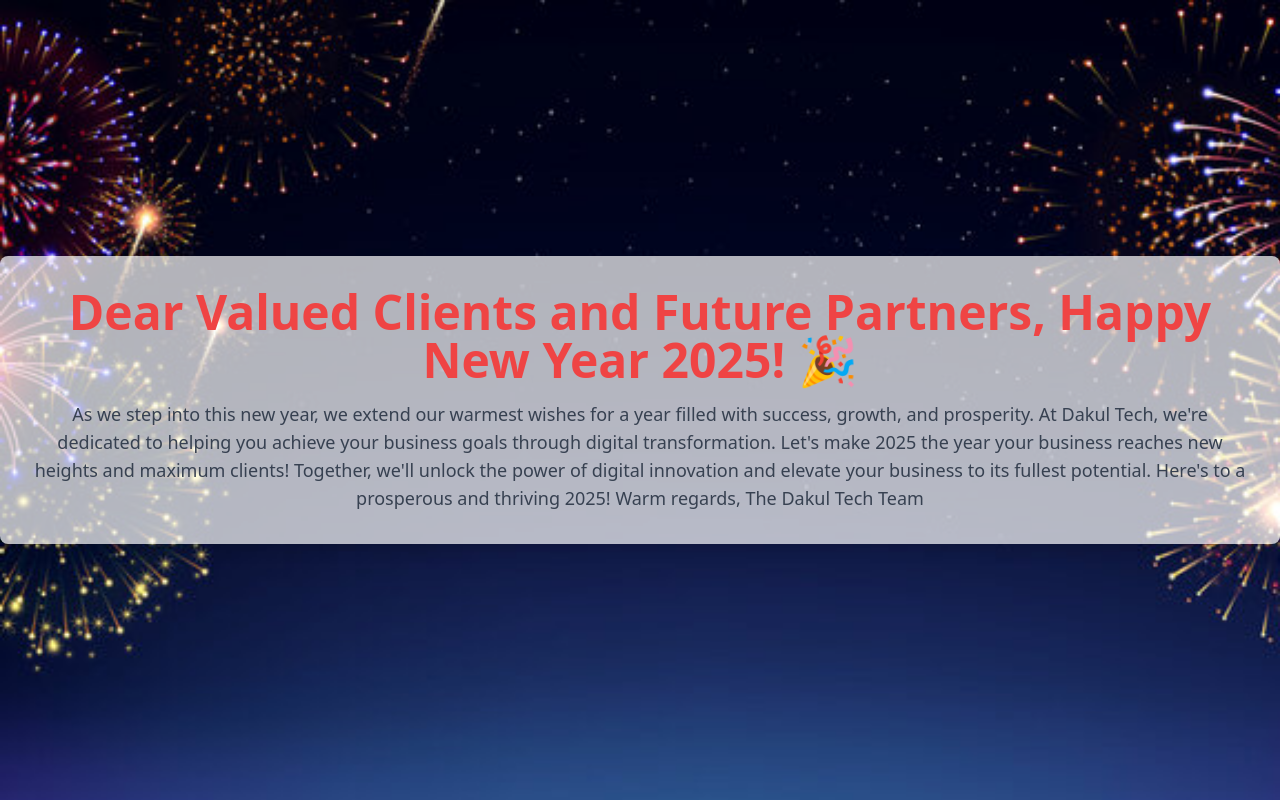
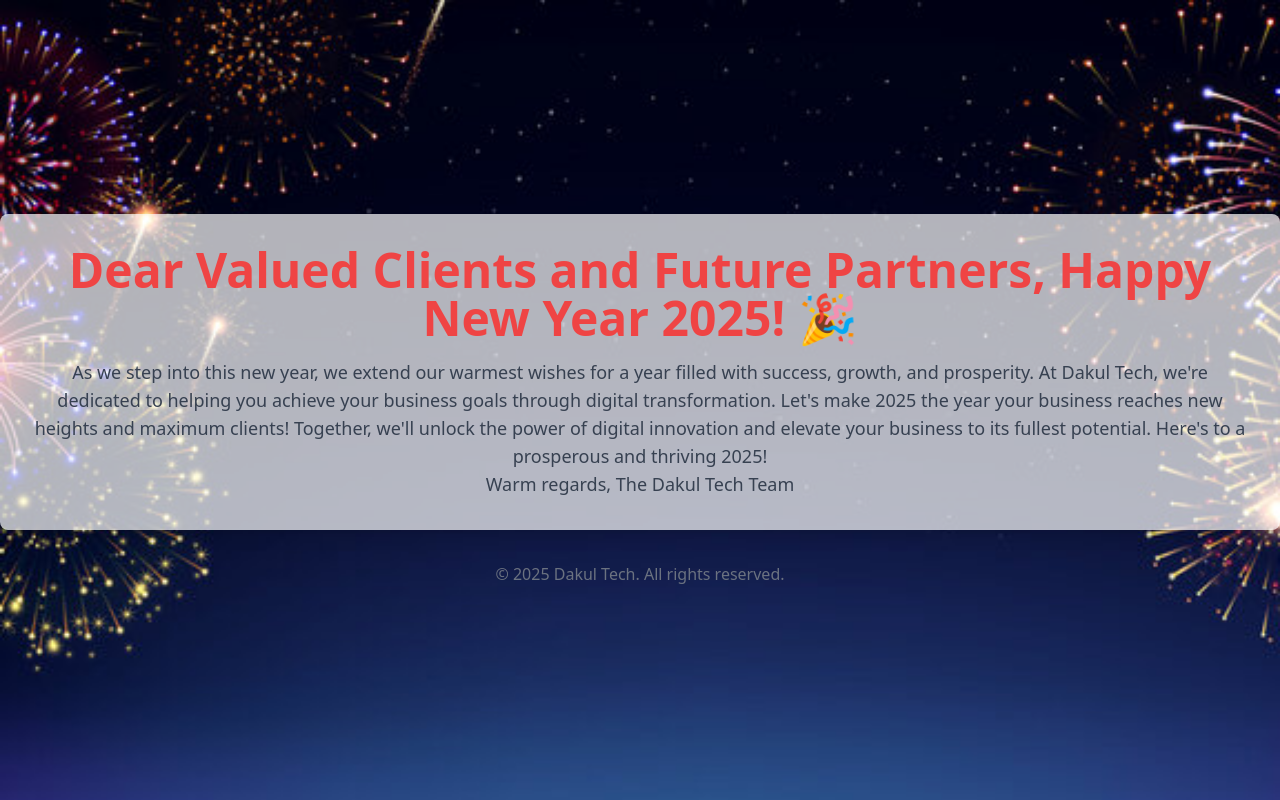
Before and after one commit to DakulTech/New-Year-Greetings-from-Dakul-Tech, a plain HTML site: page index.html in a window 1280 px wide. Drawn offline with nearby package versions, Linux system fonts and the light colour scheme.

```diff
--- a/index.html
+++ b/index.html
@@ -15,21 +15,22 @@
     }
   </style>
 </head>
-<body class="flex items-center justify-center min-h-screen bg-gray-900 bg-opacity-75">
+<body class="flex flex-col items-center justify-center min-h-screen bg-gray-900 bg-opacity-75">
   <div class="text-center bg-white bg-opacity-70 p-8 rounded-lg shadow-lg">
     <h1 class="text-5xl font-bold text-red-500 animate__animated animate__slideInLeft">Dear Valued Clients and Future Partners,
 
       Happy New Year 2025! 🎉</h1>
-
-
     <p class="mt-4 text-lg text-gray-700 animate__animated animate__fadeInUp animate__delay-1s">As we step into this new year, we extend our warmest wishes
       for a year filled with success, growth, and prosperity. At Dakul Tech, we're dedicated to helping you achieve your business goals through digital transformation. Let's make 2025 the year your business reaches new heights and maximum clients!
 
       Together, we'll unlock the power of digital innovation and elevate your business to its fullest potential.
 
-      Here's to a prosperous and thriving 2025!
+      Here's to a prosperous and thriving 2025!<br/>
 
       Warm regards, The Dakul Tech Team</p>
   </div>
+  <footer class="mt-8 text-center text-gray-500">
+    &copy; 2025 Dakul Tech. All rights reserved.
+  </footer>
 </body>
 </html>
```
